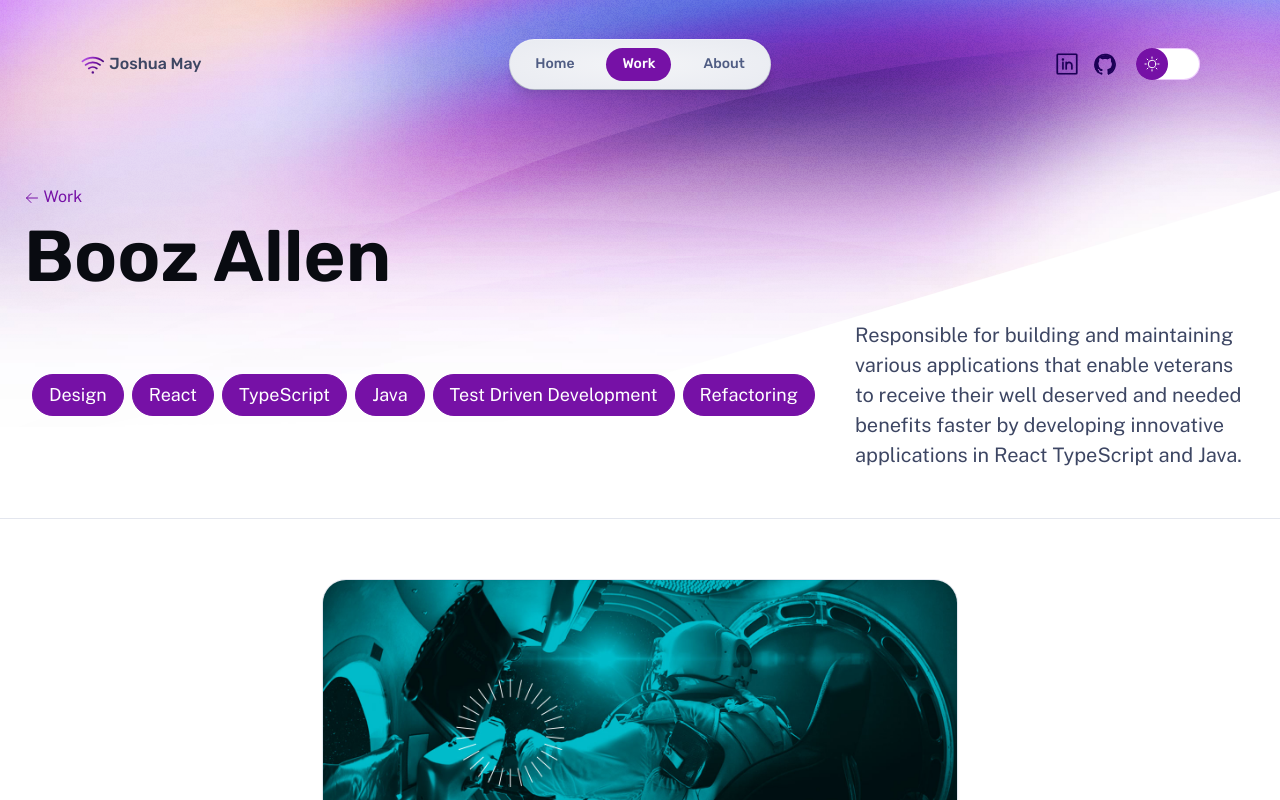
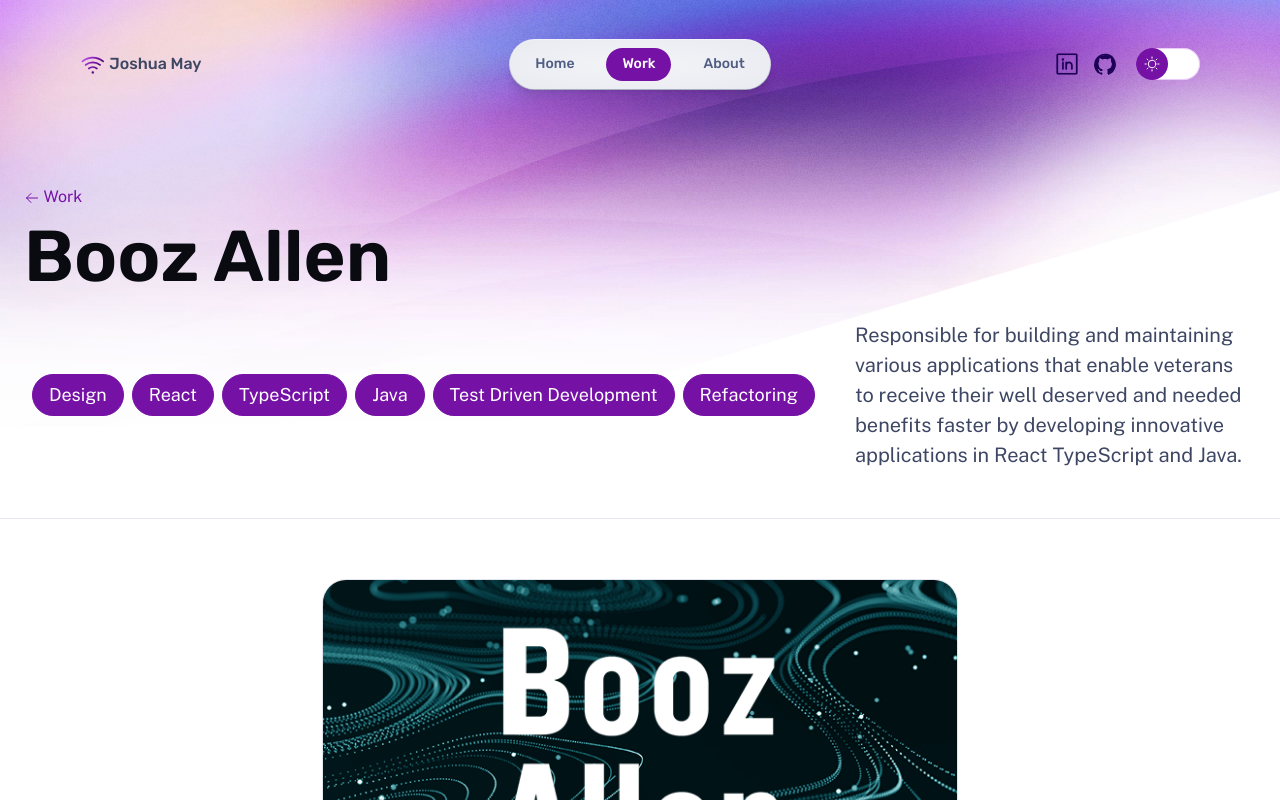
Before and after one commit to jmayprofessional/portfolio-astro-app, an Astro site: page /portfolio-astro-app/work/purple-moon in a window 1280 px wide. Built offline with nearby package versions, Linux system fonts and the light colour scheme; Astro itself is replaced by a stand-in of ours.

Commit message:
Workitem-updated booz allen imagery

```diff
--- a/src/content/work/purple-moon.md
+++ b/src/content/work/purple-moon.md
@@ -1,7 +1,7 @@
 ---
 title: Booz Allen
 publishDate: 2024-01-04 00:00:00
-img: /portfolio-astro-app/assets/boozAllenWork.jpg
+img: /portfolio-astro-app/assets/boozAllen.png
 img_alt: Booz Allen Logo Veterans Affairs Support
 description: |
   Responsible for building and maintaining various applications that enable veterans to receive their well deserved and needed benefits faster by developing innovative applications in React TypeScript and Java.
```
Also changed, not shown: public/assets/boozAllen.png (added), public/assets/boozAllenWork.jpg (deleted).
